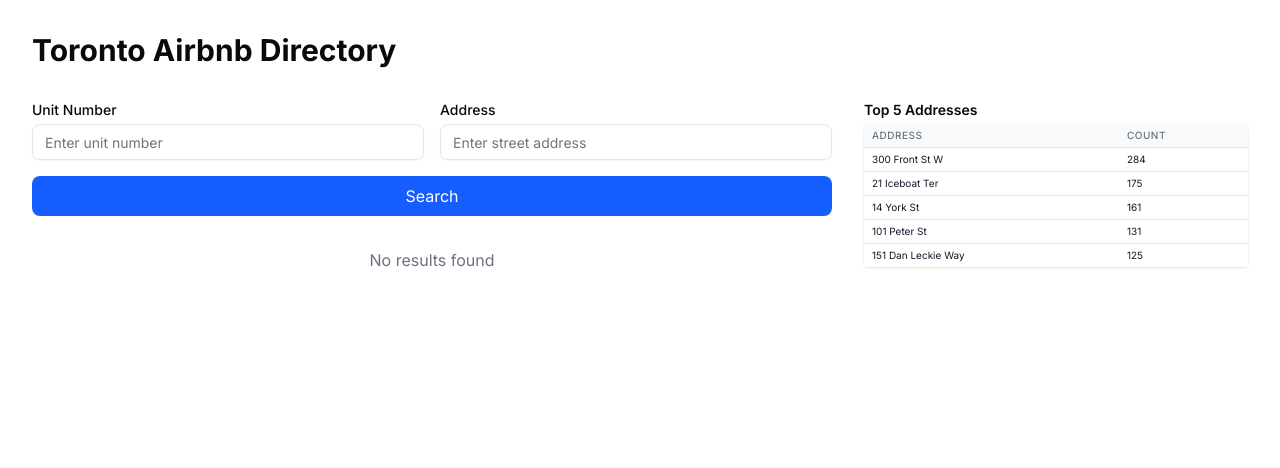
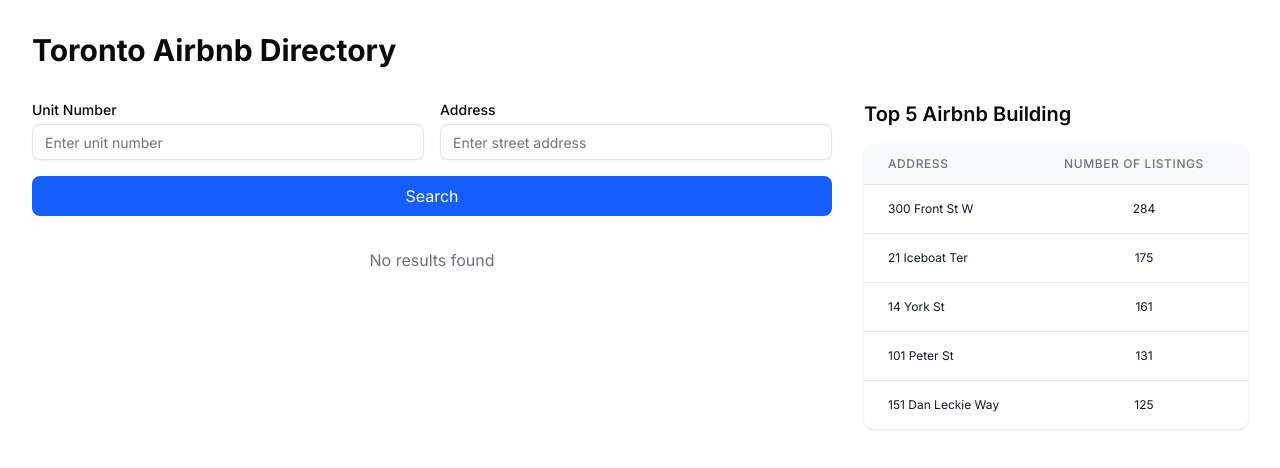
Before and after one commit to zspengyou/toronto-airbnb-directory, a Next.js app: page / in a window 1280 px wide. Shown: the top 468 px of the page. Built offline with nearby package versions, Linux system fonts and the light colour scheme.

Commit message:
change back front and padding for top 5 airbnb building

```diff
--- a/components/top-addresses.tsx
+++ b/components/top-addresses.tsx
@@ -33,42 +33,42 @@
 
   if (isLoading) {
     return (
-      <div className="text-center py-1">
-        <p className="text-gray-500 text-xs">Loading...</p>
+      <div className="text-center py-4">
+        <p className="text-gray-500 ">Loading...</p>
       </div>
     );
   }
 
   if (error) {
     return (
-      <div className="text-center py-1">
-        <p className="text-red-500 text-xs">Error: {error}</p>
+      <div className="text-center py-4">
+        <p className="text-red-500 ">Error: {error}</p>
       </div>
     );
   }
 
   return (
-    <div className="space-y-1">
-      <h2 className="text-sm font-semibold">Top 5 Addresses</h2>
-      <div className="bg-white shadow rounded overflow-hidden">
+    <div className="space-y-4">
+      <h2 className="text-xl font-semibold">Top 5 Airbnb Building</h2>
+      <div className="bg-white shadow rounded-lg overflow-hidden">
         <table className="min-w-full divide-y divide-gray-200">
           <thead className="bg-gray-50">
             <tr>
-              <th className="px-2 py-1 text-left text-[10px] font-medium text-gray-500 uppercase tracking-wider">
+              <th className="px-6 py-3 text-left text-xs font-medium text-gray-500 uppercase tracking-wider">
                 Address
               </th>
-              <th className="px-2 py-1 text-left text-[10px] font-medium text-gray-500 uppercase tracking-wider">
-                Count
+              <th className="px-6 py-3 text-left text-xs font-medium text-gray-500 uppercase tracking-wider">
+                Number of Listings
               </th>
             </tr>
           </thead>
           <tbody className="bg-white divide-y divide-gray-200">
             {topAddresses.map((item, index) => (
               <tr key={index}>
-                <td className="px-2 py-1 whitespace-nowrap text-[10px] text-gray-900">
+                <td className="px-6 py-4 whitespace-nowrap text-xs text-gray-900">
                   {item.address}
                 </td>
-                <td className="px-2 py-1 whitespace-nowrap text-[10px] text-gray-900">
+                <td className="px-6 py-4 whitespace-nowrap text-xs text-gray-900 text-center">
                   {item.count}
                 </td>
               </tr>
```
